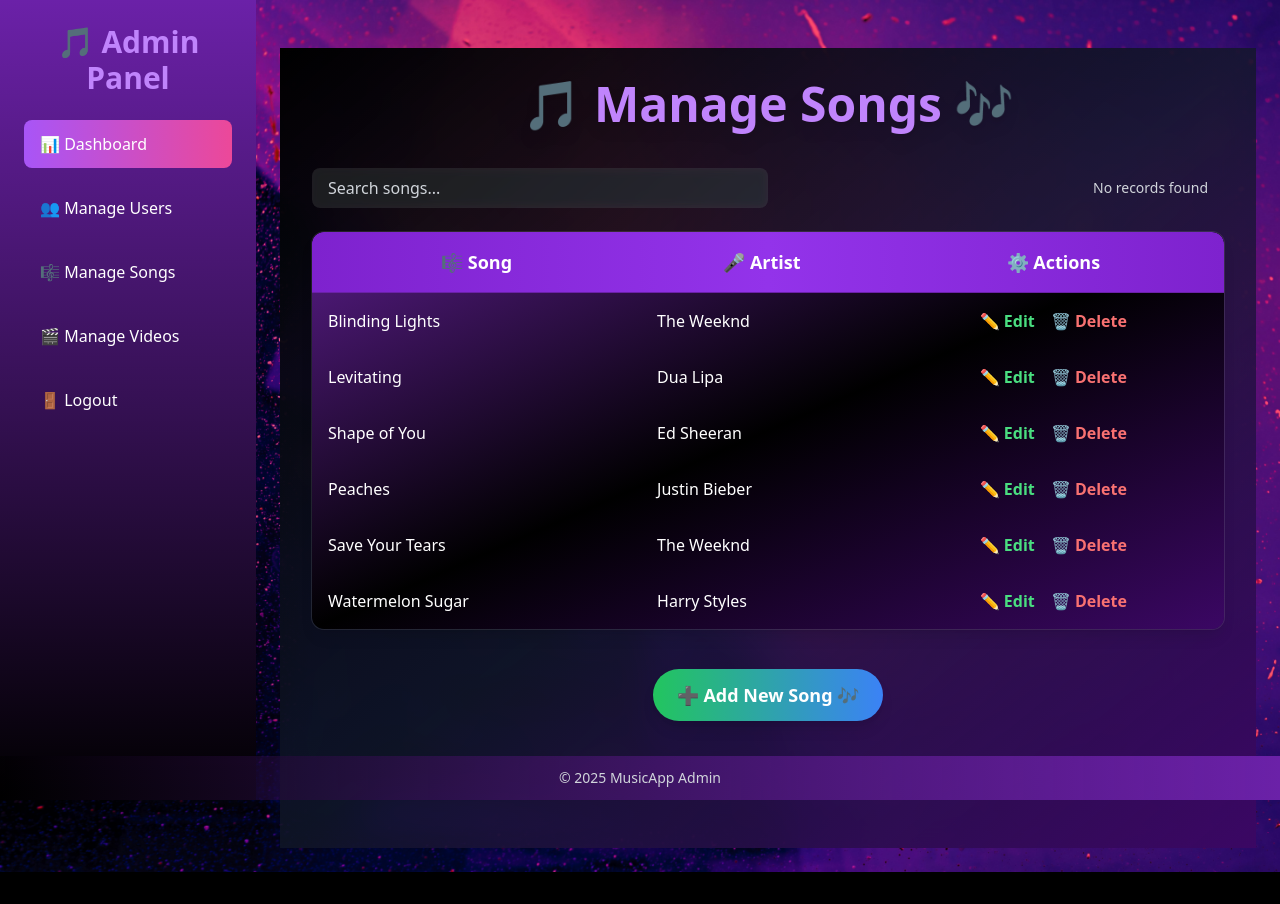
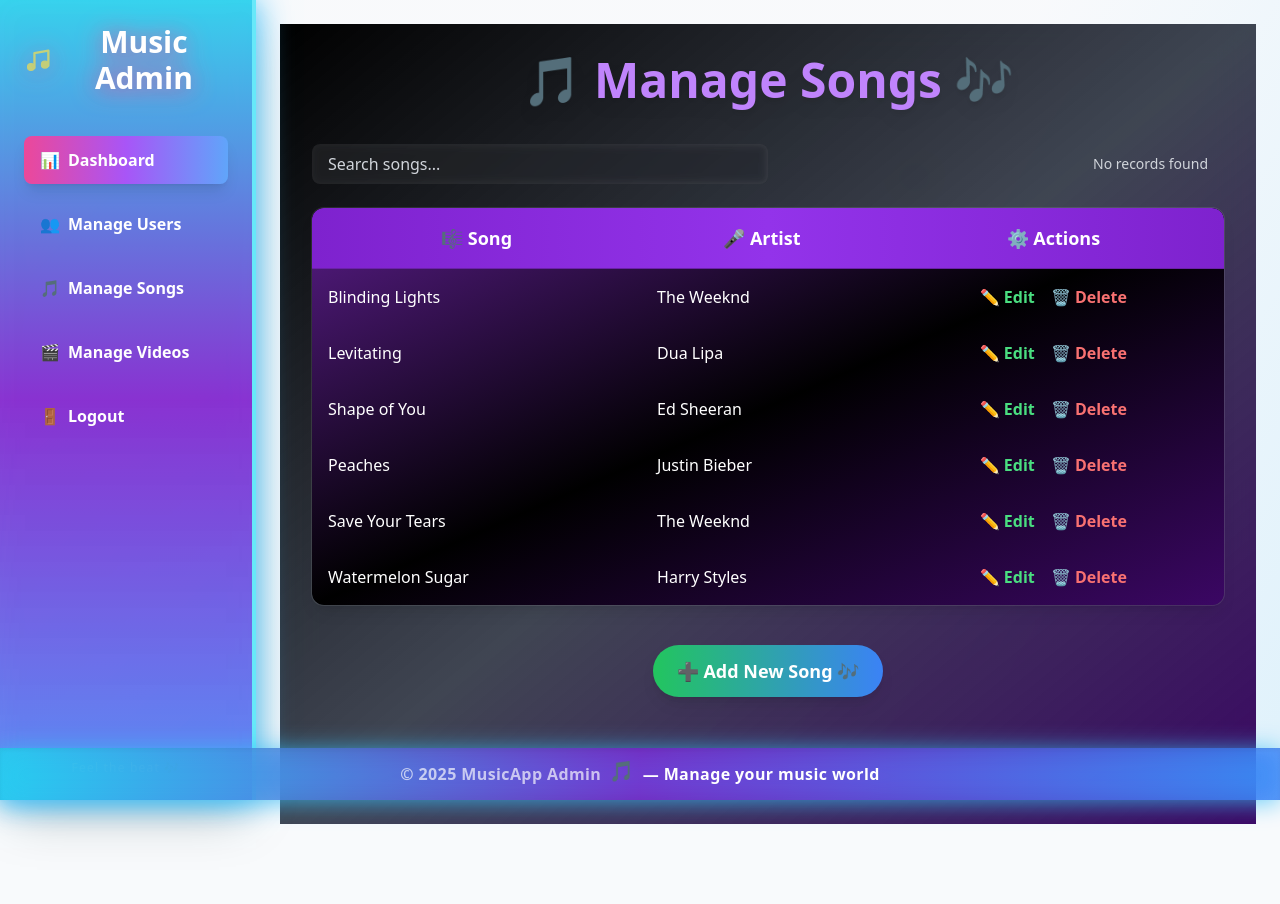
Before and after one commit to BoradDenish/django_music_app, a Django app: page /a/songs in a window 1280 px wide. Before the commit the page ends 872 px from the top, so only its background shows below. Run offline with Django 5.2, Linux system fonts and the light colour scheme; some libraries are stand-ins or nearby versions.

Commit message:
changes in main theme

```diff
--- a/templates/admin/layout/admin_base.html
+++ b/templates/admin/layout/admin_base.html
@@ -7,34 +7,62 @@
     <title>{% block title %}Admin - MusicApp{% endblock %}</title>
     <script src="https://cdn.tailwindcss.com"></script>
     <style>
-        /* Background Animation */
+        /* Off-white background */
         .admin-bg {
-            background: url('{% static "images/admin_bg4.jpg" %}') no-repeat center center/cover;
+            background: #f8fafc; /* pastel off-white */
             min-height: 100vh;
-            /* animation: fadeIn 2s ease-in-out; */
         }
-
-        @keyframes fadeIn {
-            from {
-                opacity: 0;
-            }
-            to {
-                opacity: 1;
-            }
+        .admin-bg::before {
+            content: "";
+            position: fixed;
+            inset: 0;
+            z-index: 0;
+            pointer-events: none;
+            background: linear-gradient(120deg, #f8fafc 60%, #38bdf8 100%, #a21caf 120%);
+            opacity: 0.13;
+        }
+        /* Sidebar glass effect and vice accent */
+        .sidebar-glass {
+            background: linear-gradient(135deg, rgba(236,72,153,0.18) 0%, rgba(139,92,246,0.18) 100%);
+            backdrop-filter: blur(12px);
+        }
+        /* Music notes overlay with vice colors */
+        .music-notes-bg {
+            position: fixed;
+            inset: 0;
+            pointer-events: none;
+            z-index: 0;
+        }
+        .music-notes-bg svg {
+            position: absolute;
+            opacity: 0.12;
+            filter: drop-shadow(0 0 8px #a21caf);
+            animation: floatNotes 12s linear infinite;
+        }
+        @keyframes floatNotes {
+            0% { transform: translateY(0) scale(1);}
+            100% { transform: translateY(-80px) scale(1.2);}
         }
     </style>
 </head>
-<body class="admin-bg text-white font-sans">
+<body class="admin-bg text-gray-900 font-sans">
+    <div class="music-notes-bg">
+        <svg width="60" height="60" style="left:10%;top:80px"><text x="0" y="40" font-size="48" fill="#ec4899">🎵</text></svg>
+        <svg width="40" height="40" style="left:70%;top:200px"><text x="0" y="32" font-size="32" fill="#06b6d4">🎶</text></svg>
+        <svg width="50" height="50" style="left:40%;top:400px"><text x="0" y="36" font-size="36" fill="#a21caf">🎼</text></svg>
+        <svg width="30" height="30" style="left:80%;top:600px"><text x="0" y="24" font-size="24" fill="#f59e42">🎤</text></svg>
+    </div>
+    <!-- Sidebar -->
+    <div class="sidebar-glass fixed top-0 left-0 w-64 h-full shadow-2xl border-r-2 border-purple-400 z-30">
+        {% include 'admin/layout/admin_sidebar.html' %}
+    </div>
 
-    <!-- Sidebar -->
-    {% include 'admin/layout/admin_sidebar.html' %}
-
-    <div class="ml-64 p-6">
+    <div class="ml-64 p-6 pb-20">
         {% if messages %}
         <div id="message-container" class="mb-6">
             {% for message in messages %}
-                <div class="p-4 rounded-xl shadow-md {% if message.tags == 'success' %}bg-green-600{% elif message.tags == 'error' %}bg-red-600{% else %}bg-gray-700{% endif %}">
-                    <p class="text-white font-semibold">{{ message }}</p>
+                <div class="p-4 rounded-xl shadow-md {% if message.tags == 'success' %}bg-green-500/90 text-white{% elif message.tags == 'error' %}bg-red-500/90 text-white{% else %}bg-white/90 text-gray-900{% endif %}">
+                    <p class="font-semibold">{{ message }}</p>
                 </div>
             {% endfor %}
         </div>
--- a/templates/admin/layout/admin_footer.html
+++ b/templates/admin/layout/admin_footer.html
@@ -1,3 +1,7 @@
-<footer class="fixed bottom-0 left-0 w-full bg-gradient-to-r from-black/50 to-purple-800 text-center py-3 text-sm text-gray-300">
-    <p>© 2025 MusicApp Admin</p>
+<footer class="fixed bottom-0 left-0 w-full bg-gradient-to-r from-cyan-400/80 via-purple-700/80 to-blue-500/80 text-center py-3 text-base font-bold text-white tracking-wide z-40 shadow-inner drop-shadow-[0_2px_12px_#38bdf8]">
+    <p class="flex items-center justify-center gap-2">
+        <span class="animate-pulse">© 2025 MusicApp Admin</span>
+        <span class="text-yellow-300 text-xl animate-bounce">🎵</span>
+        <span class="hidden sm:inline">— Manage your music world</span>
+    </p>
 </footer>
--- a/templates/admin/layout/admin_sidebar.html
+++ b/templates/admin/layout/admin_sidebar.html
@@ -1,31 +1,40 @@
-<div class="fixed top-0 left-0 w-64 h-full bg-gradient-to-b from-purple-800 to-black p-6 shadow-xl">
-    <h2 class="text-3xl font-bold text-purple-400 mb-6 text-center">🎵 Admin Panel</h2>
+<div class="fixed top-0 left-0 w-64 h-full bg-gradient-to-b from-cyan-400/90 via-purple-700/90 to-blue-500/80 p-6 shadow-2xl border-r-4 border-cyan-300 z-30 sidebar-glass" style="box-shadow: 0 0 32px 0 #38bdf8;">
+    <h2 class="text-3xl font-extrabold text-white mb-10 text-center flex items-center justify-center gap-2 drop-shadow-[0_2px_12px_#ec4899]">
+        <svg xmlns="http://www.w3.org/2000/svg" class="h-8 w-8 text-yellow-300 animate-pulse" fill="none" viewBox="0 0 24 24" stroke="currentColor">
+            <path stroke-linecap="round" stroke-linejoin="round" stroke-width="2" d="M9 19V6l12-2v13"/>
+            <circle cx="6" cy="18" r="3" fill="currentColor"/>
+            <circle cx="18" cy="16" r="3" fill="currentColor"/>
+        </svg>
+        Music Admin
+    </h2>
     <ul class="space-y-4">
         <li>
-            <a href="{% url 'admin_dashboard' %}" class="flex items-center px-4 py-3 rounded-lg bg-gradient-to-r from-purple-500 to-pink-500 hover:scale-105 transition transform">
-                📊 Dashboard
+            <a href="{% url 'admin_dashboard' %}" class="flex items-center gap-2 px-4 py-3 rounded-lg bg-gradient-to-r from-pink-500 via-purple-500 to-blue-400 shadow-lg hover:scale-105 transition transform font-semibold text-white">
+                <span>📊</span> Dashboard
             </a>
         </li>
         <li>
-            <a href="{% url 'admin_users' %}" class="flex items-center px-4 py-3 rounded-lg hover:bg-purple-600 hover:scale-105 transition transform">
-                👥 Manage Users
+            <a href="{% url 'admin_users' %}" class="flex items-center gap-2 px-4 py-3 rounded-lg hover:bg-pink-400/30 hover:scale-105 transition transform font-semibold text-white">
+                <span>👥</span> Manage Users
             </a>
         </li>
         <li>
-            <a href="{% url 'admin_songs' %}" class="flex items-center px-4 py-3 rounded-lg hover:bg-purple-600 hover:scale-105 transition transform">
-                🎼 Manage Songs
+            <a href="{% url 'admin_songs' %}" class="flex items-center gap-2 px-4 py-3 rounded-lg hover:bg-purple-400/30 hover:scale-105 transition transform font-semibold text-white">
+                <span>🎵</span> Manage Songs
             </a>
         </li>
         <li>
-            <a href="{% url 'admin_video' %}" class="flex items-center px-4 py-3 rounded-lg hover:bg-purple-600 hover:scale-105 transition transform">
-                🎬 Manage Videos
+            <a href="{% url 'admin_video' %}" class="flex items-center gap-2 px-4 py-3 rounded-lg hover:bg-blue-400/30 hover:scale-105 transition transform font-semibold text-white">
+                <span>🎬</span> Manage Videos
             </a>
         </li>
         <li>
-            <a href="{% url 'admin_logout' %}" class="flex items-center px-4 py-3 rounded-lg hover:bg-red-600 hover:scale-105 transition transform">
-                🚪 Logout
+            <a href="{% url 'admin_logout' %}" class="flex items-center gap-2 px-4 py-3 rounded-lg hover:bg-yellow-400/30 hover:scale-105 transition transform font-semibold text-white">
+                <span>🚪</span> Logout
             </a>
         </li>
     </ul>
+    <div class="absolute bottom-6 left-0 w-full flex justify-center">
+        <span class="text-xs text-pink-200 opacity-80 tracking-widest animate-pulse">Feel the beat 🎶</span>
+    </div>
 </div>
-777c
```
Also changed, not shown: templates/admin/layout/admin_dashboard.html (+78 -31 lines).
